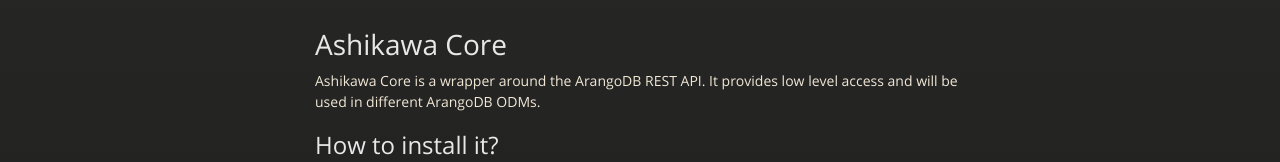
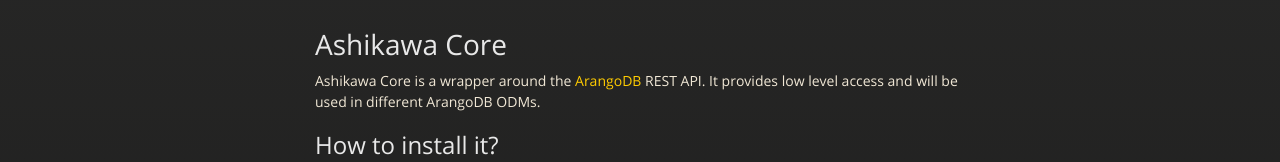
Before and after one commit to ettomatic/ashikawa-core, a plain HTML site: page index.html in a window 1280 px wide. Shown: the part 242-404 px from the top of the page. Drawn offline with nearby package versions, Linux system fonts and the light colour scheme.

Commit message:
Added ArangoDB Link

```diff
--- a/index.html
+++ b/index.html
@@ -40,7 +40,7 @@
 
         <h1>Ashikawa Core</h1>
 
-<p>Ashikawa Core is a wrapper around the ArangoDB REST API. It provides low level access and will be used in different ArangoDB ODMs.</p>
+<p>Ashikawa Core is a wrapper around the <a href="http://www.arangodb.org">ArangoDB</a> REST API. It provides low level access and will be used in different ArangoDB ODMs.</p>
 
 <h2>How to install it?</h2>
 
```
